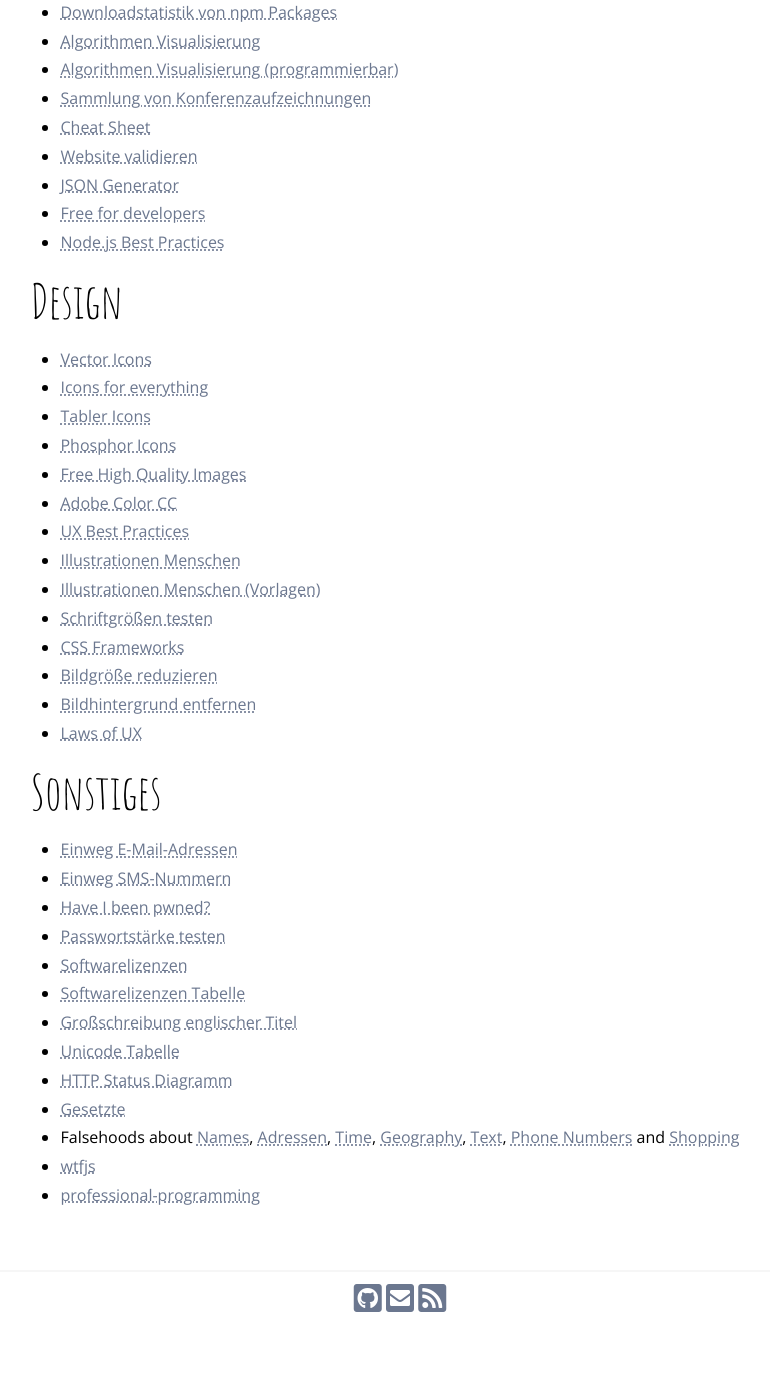
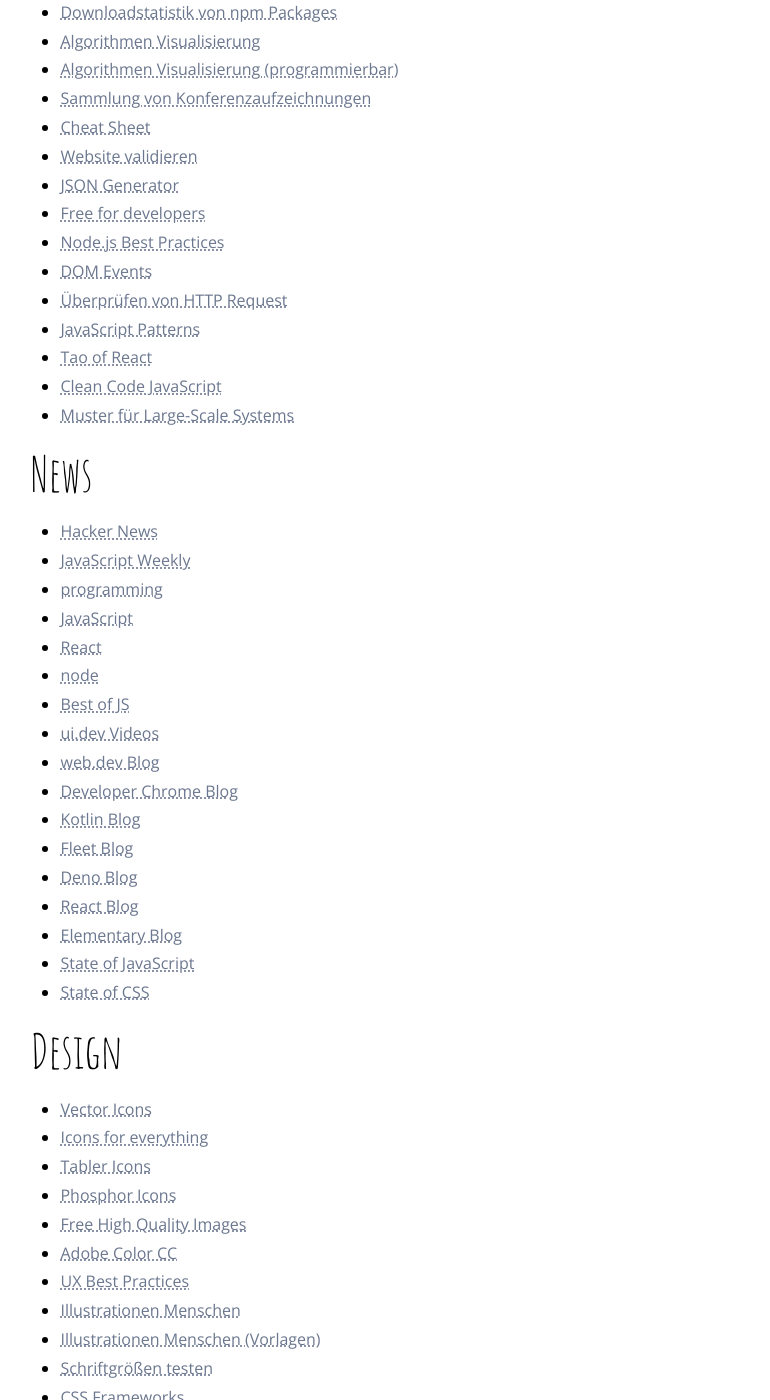
Before and after one commit to chhch/chhch.github.io, a Jekyll site: the page built from _posts/2017-10-03-linksammlung.md, in a window 1280 px wide and 1400 px high, scrolled down 836 px. Shown: the whole window, without its empty margins (255-1025 px from the left). Built offline with Jekyll 4.4.1, drawn with Linux system fonts in a browser that asks for light colours; nearby versions of some CDN libraries; our own code applies the rules of GitHub Pages for plain Markdown files; comment, search, counter and statistics services are not loaded; before the commit the page ends 2162 px from its top, so only the background shows below that; some of the changed text lies outside the part shown.

Commit message:
Update links

```diff
--- a/_posts/2017-10-03-linksammlung.md
+++ b/_posts/2017-10-03-linksammlung.md
@@ -33,6 +33,32 @@
 - [JSON Generator](https://next.json-generator.com/)
 - [Free for developers](https://free-for.dev/#/)
 - [Node.js Best Practices](https://github.com/goldbergyoni/nodebestpractices)
+- [DOM Events](https://domevents.dev/)
+- [Überprüfen von HTTP Request](https://webhook.site/)
+- [JavaScript Patterns](https://www.patterns.dev/)
+- [Tao of React](https://alexkondov.com/tao-of-react/)
+- [Clean Code JavaScript](https://github.com/ryanmcdermott/clean-code-javascript)
+- [Muster für Large-Scale Systems](https://github.com/binhnguyennus/awesome-scalability#architecture)
+
+## News
+
+- [Hacker News](http://besthackernews.herokuapp.com/#)
+- [JavaScript Weekly](https://javascriptweekly.com/)
+- [programming](https://www.reddit.com/r/programming/top/?t=month)
+- [JavaScript](https://www.reddit.com/r/javascript/top/?t=month)
+- [React](https://www.reddit.com/r/reactjs/top/?t=month)
+- [node](https://www.reddit.com/r/node/top/?t=month)
+- [Best of JS](https://bestofjs.org/rankings/monthly)
+- [ui.dev Videos](https://www.youtube.com/c/uidotdev/videos)
+- [web.dev Blog](https://web.dev/blog/)
+- [Developer Chrome Blog](https://developer.chrome.com/blog/)
+- [Kotlin Blog](https://blog.jetbrains.com/kotlin/)
+- [Fleet Blog](https://blog.jetbrains.com/fleet/)
+- [Deno Blog](https://deno.com/blog)
+- [React Blog](https://reactjs.org/blog/all.html/)
+- [Elementary Blog](https://blog.elementary.io/)
+- [State of JavaScript](http://stateofjs.com/)
+- [State of CSS](https://stateofcss.com/)
 
 ## Design
 
@@ -50,6 +76,7 @@
 - [Bildgröße reduzieren](https://squoosh.app/)
 - [Bildhintergrund entfernen](https://www.remove.bg/)
 - [Laws of UX](https://lawsofux.com/)
+- [Font Pairing](https://fontjoy.com/)
 
 ## Sonstiges
 
```
Also changed, not shown: other parts of _posts/2017-10-03-linksammlung.md (+8 -4 lines).
